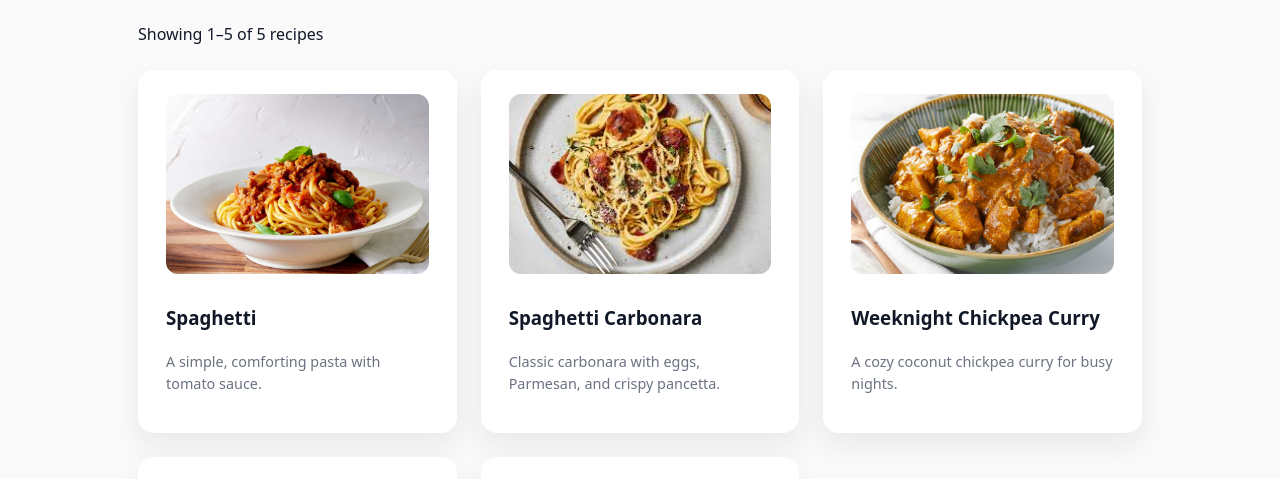
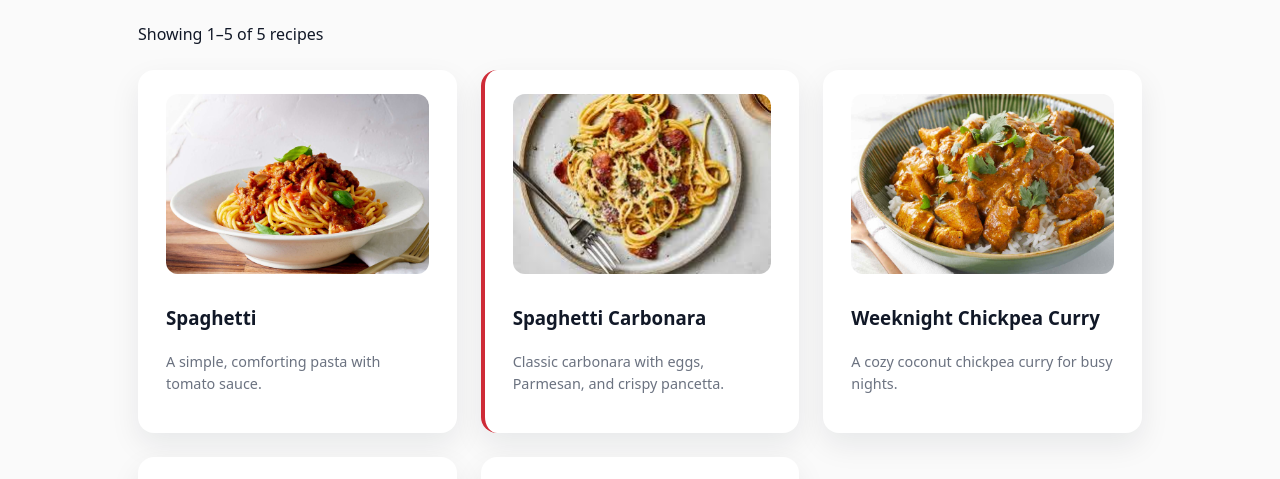
Before and after one commit to carterAnt03/GarnetSky-deploy, a React (Vite) app in the folder app/: page /search in a window 1280 px wide. Shown: the part 405-884 px from the top of the page. Built offline with nearby package versions, Linux system fonts and the light colour scheme; no server answers.

Commit message:
feat: add cuisine-based color theming to recipe cards and detail pages

```diff
--- a/app/src/App.css
+++ b/app/src/App.css
@@ -394,3 +394,50 @@ button.icon {
 }
 
 }
+/* Cuisine theme classes */
+/* Applied to recipe cards and detail pages based on detected cuisine tag.
+Each theme sets an accent color used for borders, highlights, and tags. */
+
+     /* Italian — red and green inspired by the Italian flag */
+  .theme-italian { --cuisine-accent: #ce2b37; --cuisine-secondary: #009246; }
+
+  /* Mexican — warm green and red with a golden accent */
+  .theme-mexican { --cuisine-accent: #006847; --cuisine-secondary: #ce1126; }
+
+  /* Japanese — deep red (torii gate) with a dark ink secondary */
+  .theme-japanese { --cuisine-accent: #bc002d; --cuisine-secondary: #1a1a2e; }
+
+  /* Indian — saffron orange with a deep green secondary */
+  .theme-indian { --cuisine-accent: #ff9933; --cuisine-secondary: #138808; }
+
+  /* French — classic navy blue with gold */
+  .theme-french { --cuisine-accent: #002395; --cuisine-secondary: #c8a951; }
+
+  /* Mediterranean — ocean blue with sandy secondary */
+  .theme-mediterranean { --cuisine-accent: #0077b6; --cuisine-secondary: #e9c46a; }
+
+  /* American — bold red with navy secondary */
+  .theme-american { --cuisine-accent: #b22234; --cuisine-secondary: #3c3b6e; }
+
+  /* Chinese — festive red with gold secondary */
+  .theme-chinese { --cuisine-accent: #de2910; --cuisine-secondary: #ffde00; }
+
+  /* Thai — deep purple with gold secondary */
+  .theme-thai { --cuisine-accent: #4b0082; --cuisine-secondary: #f4b942; }
+
+  /* Apply the accent color to the card's left border when a cuisine is detected */
+  .recipe-card[class*="theme-"] {
+    border-left: 4px solid var(--cuisine-accent);
+  }
+
+  /* Style cuisine tags on the detail page using the accent color */
+  .cuisine-tag {
+    display: inline-block;
+    padding: 0.2rem 0.6rem;
+    border-radius: 999px;
+    font-size: 0.75rem;
+    font-weight: 600;
+    background: var(--cuisine-accent, #f97316);
+    color: #fff;
+    margin-right: 0.25rem;
+  }
--- a/app/src/components/RecipeCard.jsx
+++ b/app/src/components/RecipeCard.jsx
@@ -1,14 +1,18 @@
 import { Link } from "react-router-dom";
+  import { getCuisineClass } from "../theme/cuisineThemes";
 
   export default function RecipeCard({ r }) {
+    // Detect cuisine from tags and get the matching CSS theme class
+    const cuisineClass = getCuisineClass(r.tags);
+
     return (
-    <Link to={`/recipe/${r.id}`} className="recipe-card card">
+      // Append the cuisine class so the card gets the correct accent border color
+      <Link to={`/recipe/${r.id}`} className={`recipe-card card ${cuisineClass}`}>
         <img src={r.thumb} alt={r.title} />
         <div className="card-body">
           <h3>{r.title}</h3>
           <p className="muted">{r.desc}</p>
         </div>
-
       </Link>
     );
   }
--- a/app/src/pages/RecipeDetails.jsx
+++ b/app/src/pages/RecipeDetails.jsx
@@ -9,6 +9,7 @@ import {
   removeFavorite,
 } from "../services/recipeService";
 import { useAuth } from "../context/AuthContext";
+import { getCuisineClass } from "../theme/cuisineThemes";
 
 export default function RecipeDetails() {
   const { id } = useParams();
@@ -106,10 +107,12 @@ export default function RecipeDetails() {
       </main>
     );
   }
+  // Detect cuisine from tags to apply the matching color theme to the page
+  const cuisineClass = getCuisineClass(recipe.tags);
 
-  return (
-    <main>
-      <section className="section details">
+    return (
+      <main>
+        <section className={`section details ${cuisineClass}`}>
         {/* Hero / summary */}
         <div className="details-header">
           {recipe.thumb && (
@@ -120,15 +123,20 @@ export default function RecipeDetails() {
             <h1 className="page-title">{recipe.title}</h1>
 
             {/* time + tags / meta */}
-            <p className="muted">
-              {recipe.time && <>Time: {recipe.time}</>}
+              <p className="muted">
+                {recipe.time && <>Time: {recipe.time}</>}
+              </p>
+
+              {/* Render each tag as a styled pill — cuisine tags get accent color */}
               {recipe.tags && recipe.tags.length > 0 && (
-                <>
-                  {" "}
-                  • Tags: {recipe.tags.join(", ")}
-                </>
+                <div style={{ marginTop: "0.5rem" }}>
+                  {recipe.tags.map((tag) => (
+                    <span key={tag} className="cuisine-tag">
+                      {tag}
+                    </span>
+                  ))}
+                </div>
               )}
-            </p>
 
             {/* Favorite button */}
             <div style={{ marginTop: "0.9rem", display: "flex", gap: "0.5rem" }}>
--- /dev/null
+++ b/app/src/theme/cuisineThemes.js
@@ -0,0 +1,29 @@
+//Maps Cuisine keywords (matched against recipe tags) to CSS class names.
+// THe order matters - the first match wins if a recipe has multiple cuisine tags.
+export const CUISINE_THEMES = [
+    { keywords: ["italian"],     className: "theme-italian" },
+    { keywords: ["mexican"],     className: "theme-mexican" },
+    { keywords: ["japanese", "sushi", "ramen"], className: "theme-japanese" },
+    { keywords: ["indian"],      className: "theme-indian" },
+    { keywords: ["french"],      className: "theme-french" },
+    { keywords: ["mediterranean"], className: "theme-mediterranean" },
+    { keywords: ["american", "bbq", "southern"], className: "theme-american" },
+    { keywords: ["chinese"],     className: "theme-chinese" },
+    { keywords: ["thai"],        className: "theme-thai" },
+];
+
+//Looks through a recipe's tags and returns the matching cuisine CSS class
+// Returns an empty string if no cuisine is detected (uses the default theme)
+export function getCuisineClass(tags = []) {
+    const normalizedTags = tags.map((t) => t.toLowerCase());
+
+    for (const cuisine of CUISINE_THEMES) {
+      const match = cuisine.keywords.some((keyword) =>
+        normalizedTags.some((tag) => tag.includes(keyword))
+      );
+      if (match) return cuisine.className;
+    }
+
+    // No cuisine match found — fall back to default app styles
+    return "";
+  }
```
Lines whose indentation alone changed are shown as unchanged.
